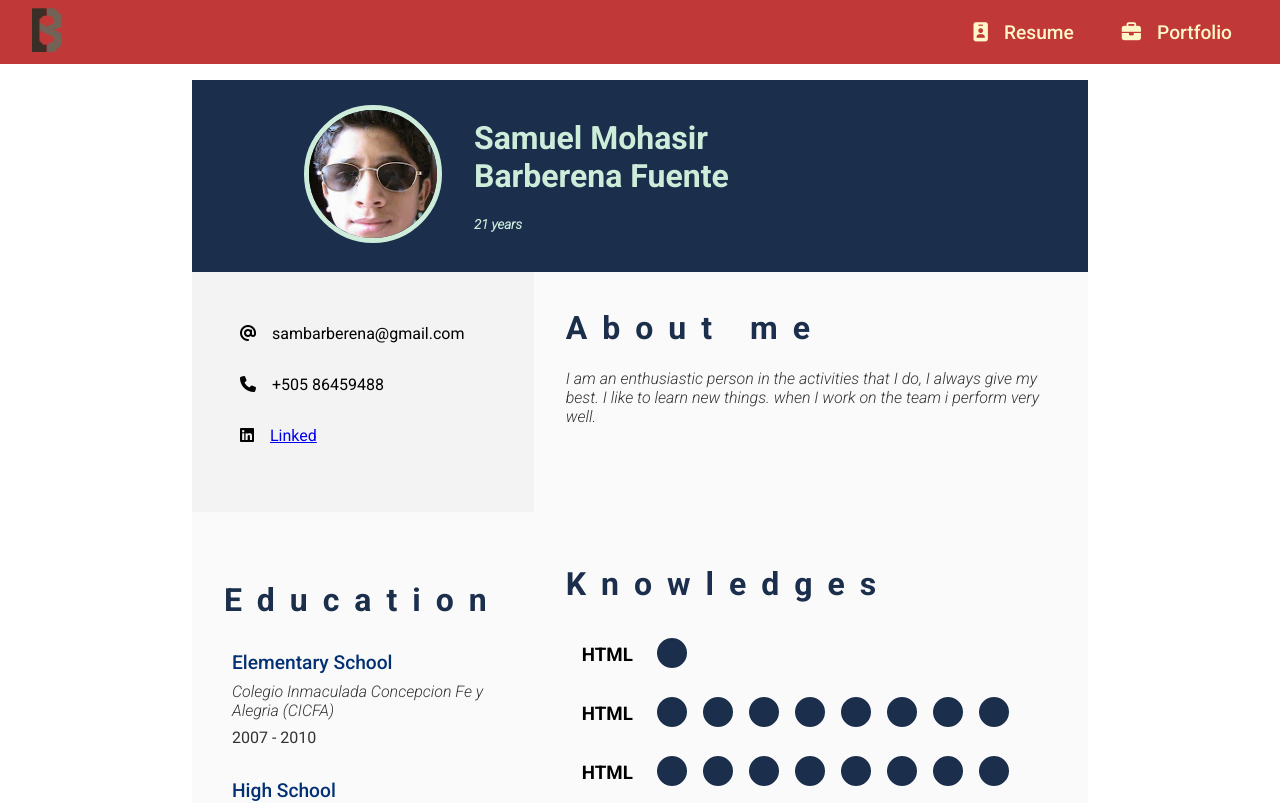
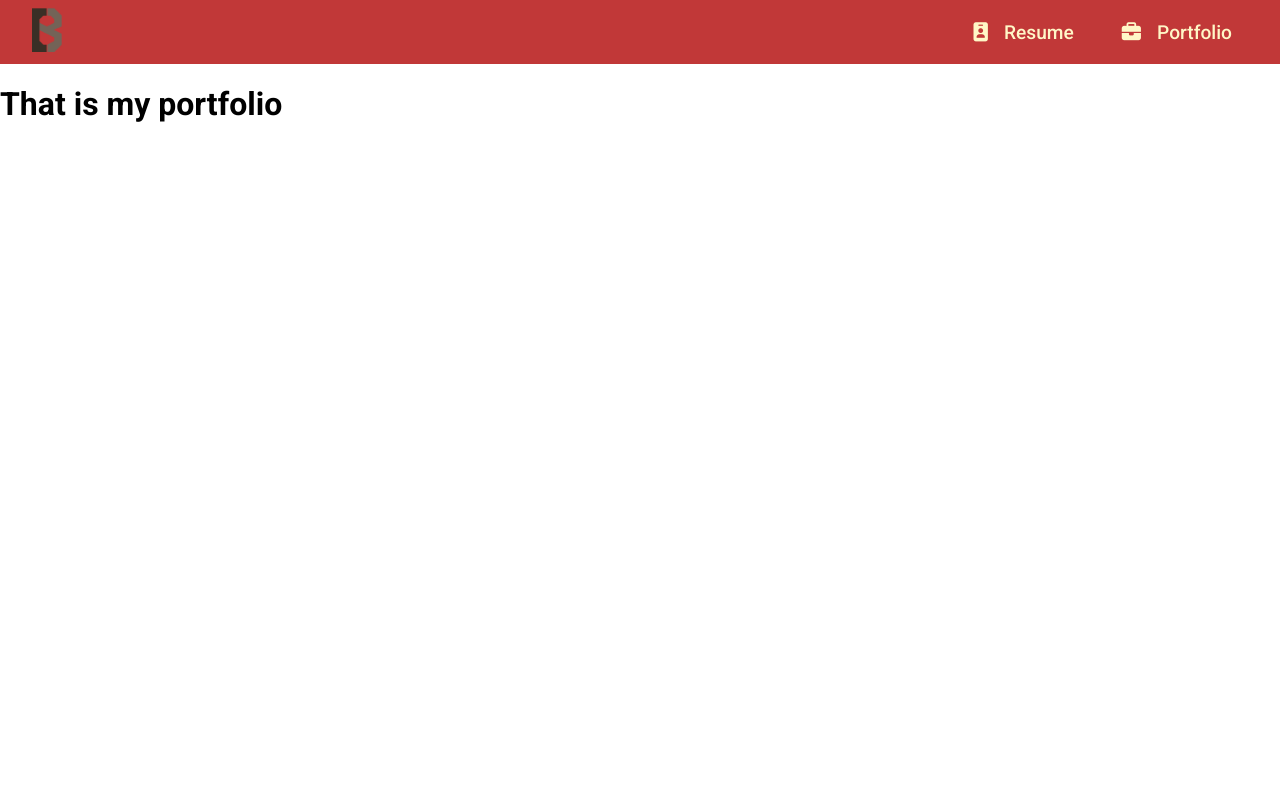
Before and after one commit to SamBarFu/SBPortfolio, a React (Create React App) app in the folder sbportfolio/: page /portfolio in a window 1280 px wide. Shown: the top 803 px of the page. Built offline with nearby package versions, Linux system fonts and the light colour scheme; the HTML template or start-up script is replaced by a standard one.

Commit message:
agregando funcionalidad al Navbar

```diff
--- a/sbportfolio/src/App.js
+++ b/sbportfolio/src/App.js
@@ -1,14 +1,20 @@
 import React from 'react';
+import {BrowserRouter as Router, Route} from 'react-router-dom'
+
 import './App.css';
 
 import Navbar from './components/Navbar.jsx'
 import Resume from './components/resume/Resume.js'
+import Portfolio from './components/Portfolio/portfolio.js'
 
 function App() {
   return (
     <div className="App">
-      <Navbar/>
-      <Resume/>
+      <Router>
+        <Navbar/>
+        <Route exact path="/" component={Resume} />
+        <Route path="/portfolio" component={Portfolio} />
+      </Router>
     </div>
   );
 }
--- a/sbportfolio/src/components/Navbar.jsx
+++ b/sbportfolio/src/components/Navbar.jsx
@@ -1,4 +1,6 @@
 import React, { Component } from 'react'
+import {Link} from 'react-router-dom'
+
 import logo from '../img/SB-logo.png'
 
 class Navbar extends Component {
@@ -9,8 +11,8 @@ class Navbar extends Component {
                     <img src={logo} alt="logo_SB"/>
                 </div>
                 <div className="nav-items">
-                    <a href="#"><i className="fas fa-id-badge"></i>Resume</a>
-                    <a href="#"><i className="fas fa-briefcase"></i>Portfolio</a>
+                        <Link to="/"><i className="fas fa-id-badge"></i>Resume</Link>
+                        <Link to="/portfolio"><i className="fas fa-briefcase"></i>Portfolio</Link>
                  </div>
             </header>
         </div>
--- /dev/null
+++ b/sbportfolio/src/components/Portfolio/portfolio.js
@@ -0,0 +1,14 @@
+import React, { Component } from 'react'
+
+export default class Portfolio extends Component {
+
+
+
+    render() {
+        return (
+            <div>
+                <h1>That is my portfolio</h1>
+            </div>
+        )
+    }
+}
```
Also changed, not shown: sbportfolio/src/components/portfolio.js (deleted).
